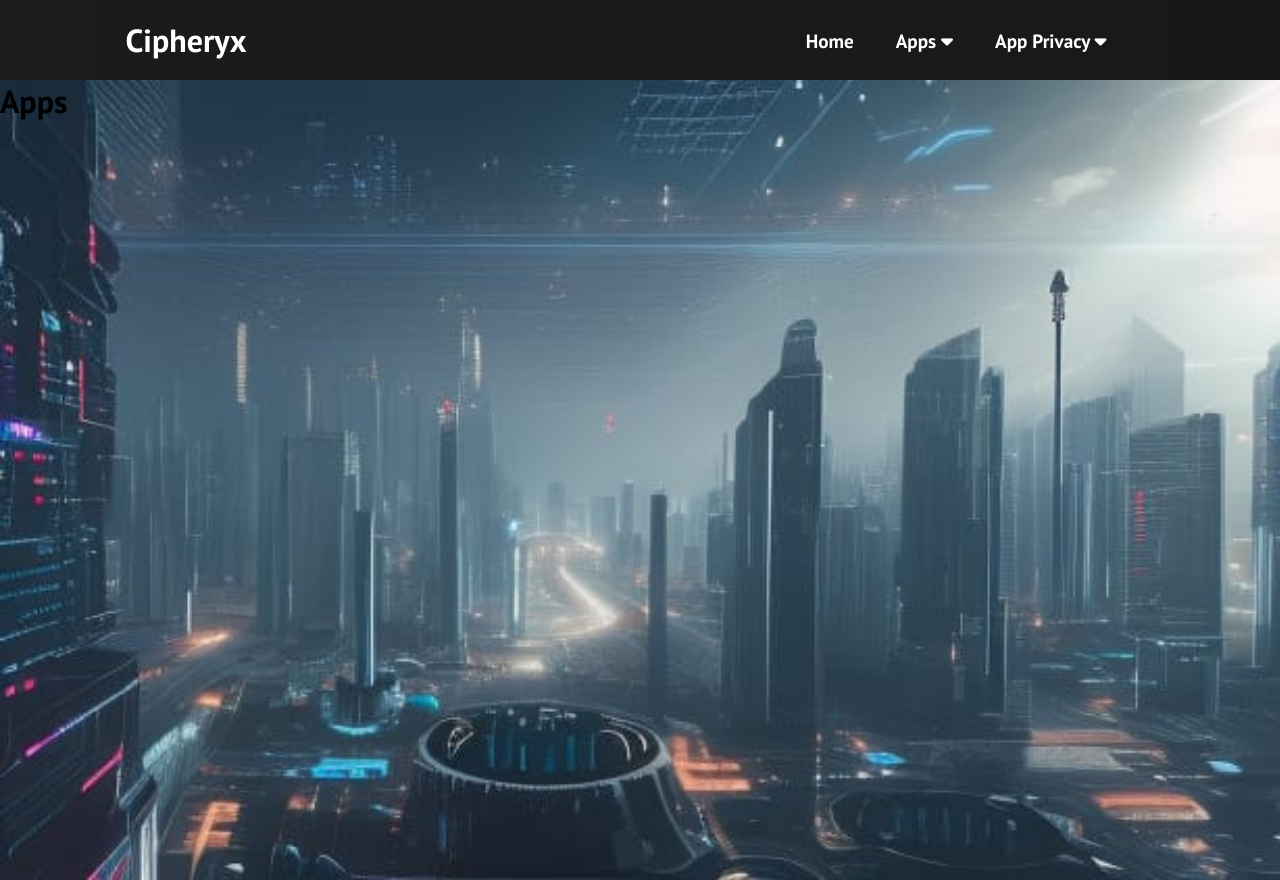
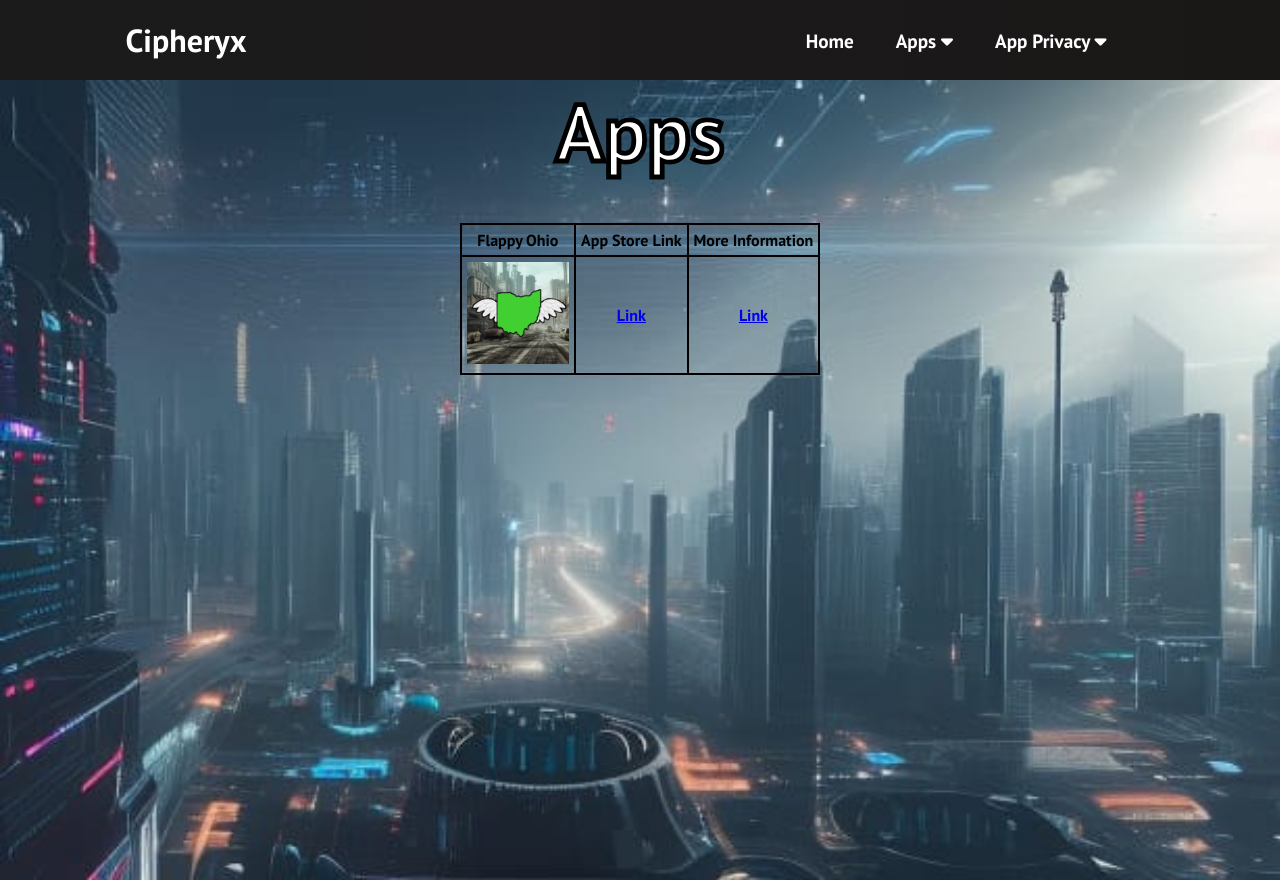
Before and after one commit to AlexanderHallCS/Cipheryx-Website, a React (Create React App) app: page /apps in a window 1280 px wide. Built offline with nearby package versions, Linux system fonts and the light colour scheme.

Commit message:
Add apps page content with app icon

```diff
--- a/src/App.js
+++ b/src/App.js
@@ -13,7 +13,7 @@ const divBGStyle = {
     height: '100vh',
     backgroundImage: `url(${BG})`,
     backgroundSize: 'cover'
-  };
+};
 
 function App() {
   return (
--- a/src/components/pages/Apps.js
+++ b/src/components/pages/Apps.js
@@ -1,7 +1,30 @@
 import React from 'react';
+import "../../styles/Common.css"
+import "../../styles/Apps.css"
+
+const FlappyOhioAppIcon = require("../../images/app_icons/FlappyOhioAppIcon.png")
 
 export default function Apps() {
     return (
-        <h1>Apps</h1>
+        <>
+            <h1 className="common-title">
+                Apps
+            </h1>
+            <br/>
+            <br/>
+            <table>
+                <tr>
+                    <th><b>Flappy Ohio</b></th>
+                    <th><b>App Store Link</b></th>
+                    <th><b>More Information</b></th>
+                </tr>
+                <tr style={{ border: "1px solid black" }}>
+                    <td><img className="app-icon" alt="flappy ohio app icon" src={FlappyOhioAppIcon}/></td>
+                    {/* TODO: Update link */}
+                    <td><a href="/apps">Link</a></td>
+                    <td><a href="/apps/flappy-ohio">Link</a></td>
+                </tr>
+            </table>
+        </>
     )
 }
--- /dev/null
+++ b/src/styles/Apps.css
@@ -0,0 +1,21 @@
+.apps-table {
+
+}
+
+table, th, td {
+    position: relative;
+    margin-left: auto;
+    margin-right: auto;
+    border: 2px solid black;
+    border-collapse: collapse;
+    text-align: center;
+    padding: 5px;
+}
+
+td {
+    padding: 5px;
+}
+
+.app-icon {
+    width: 8vw;
+}
--- /dev/null
+++ b/src/styles/Common.css
@@ -0,0 +1,6 @@
+.common-title {
+    -webkit-text-stroke: 0.3rem black;
+    color: white;
+    font-size: 5rem;
+    text-align: center;
+}
```
Also changed, not shown: src/images/app_icons/FlappyOhioAppIcon.png (added).
